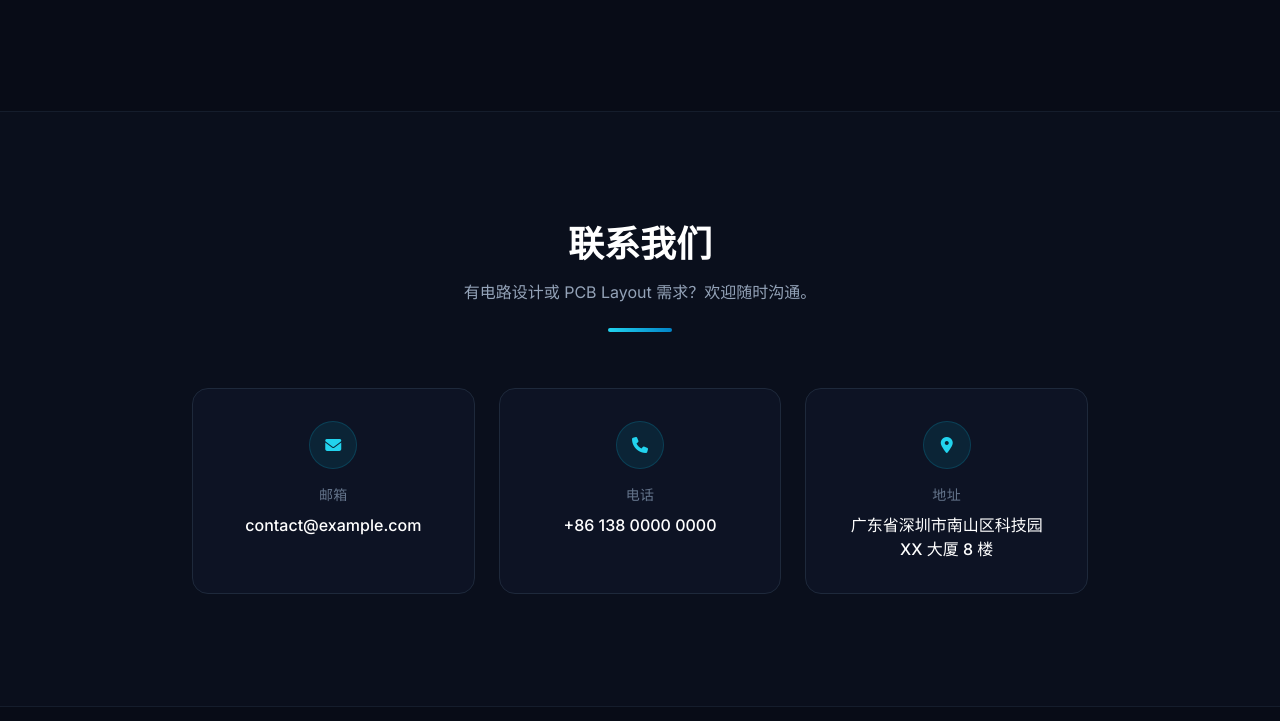
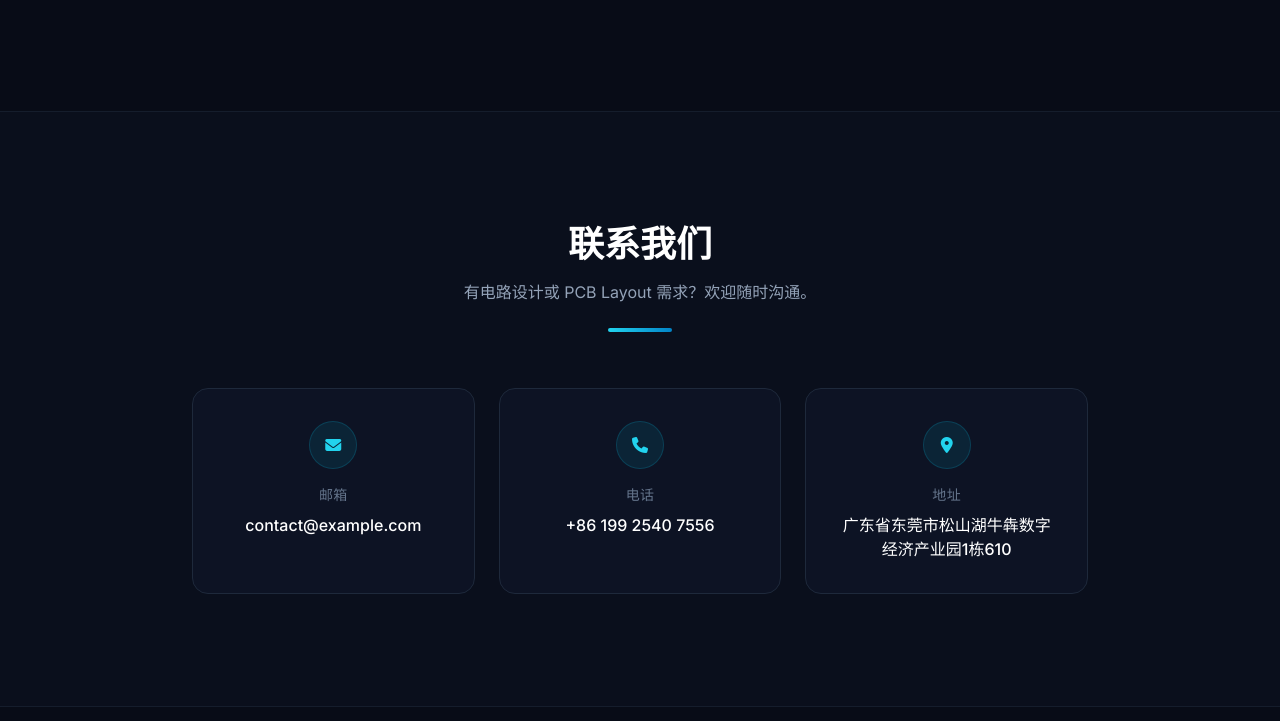
Before and after one commit to Vivianyebo/circuit-site, a plain HTML site: page index.html in a window 1280 px wide. Shown: the part 2087-2808 px from the top of the page. Drawn offline with nearby package versions, Linux system fonts and the light colour scheme.

Commit message:
Add files via upload

```diff
--- a/index.html
+++ b/index.html
@@ -3,7 +3,7 @@
 <head>
   <meta charset="UTF-8">
   <meta name="viewport" content="width=device-width, initial-scale=1.0">
-  <title>XX电路设计 - 专业电路设计与 PCB Layout 服务</title>
+  <title>东莞奥莫控制技术有限公司 - 专业电路设计与 PCB Layout 服务</title>
 
   <link rel="preconnect" href="https://fonts.googleapis.com">
   <link rel="preconnect" href="https://fonts.gstatic.com" crossorigin>
@@ -178,7 +178,7 @@
             <i class="fa-solid fa-envelope text-cyan-400"></i>
           </div>
           <h3 class="text-sm font-medium text-slate-500 uppercase tracking-wide mb-2">邮箱</h3>
-          <a href="mailto:contact@example.com" class="text-white font-medium hover:text-cyan-400 transition-colors break-all">
+          <a href="mailto:candyye@csa.cn" class="text-white font-medium hover:text-cyan-400 transition-colors break-all">
             contact@example.com
           </a>
         </div>
@@ -188,7 +188,7 @@
           </div>
           <h3 class="text-sm font-medium text-slate-500 uppercase tracking-wide mb-2">电话</h3>
           <a href="tel:+8613800000000" class="text-white font-medium hover:text-cyan-400 transition-colors">
-            +86 138 0000 0000
+            +86 199 2540 7556
           </a>
         </div>
         <div class="bg-slate-900/60 border border-slate-800 rounded-2xl p-8 text-center hover:-translate-y-1 hover:border-cyan-500/40 transition-all duration-300">
@@ -197,7 +197,7 @@
           </div>
           <h3 class="text-sm font-medium text-slate-500 uppercase tracking-wide mb-2">地址</h3>
           <p class="text-white font-medium">
-            广东省深圳市南山区科技园 XX 大厦 8 楼
+            广东省东莞市松山湖牛犇数字经济产业园1栋610
           </p>
         </div>
       </div>
```
